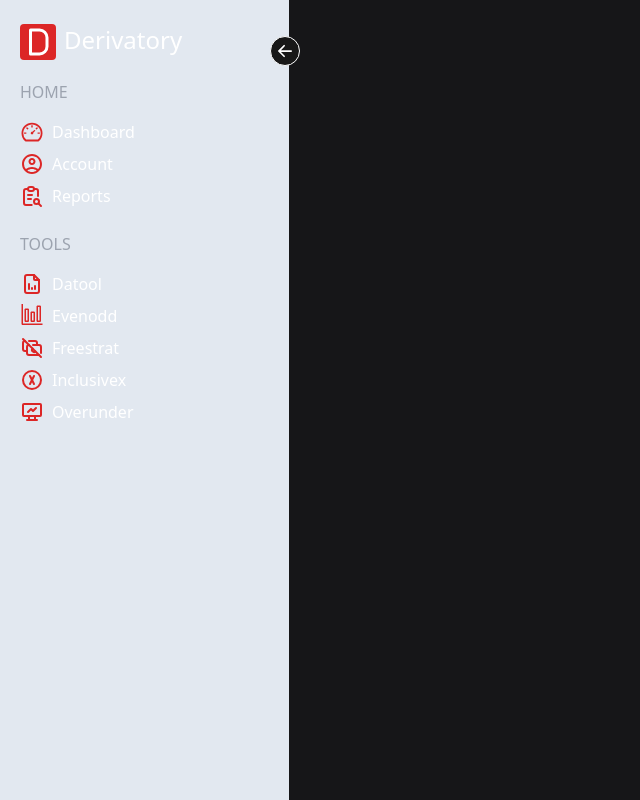
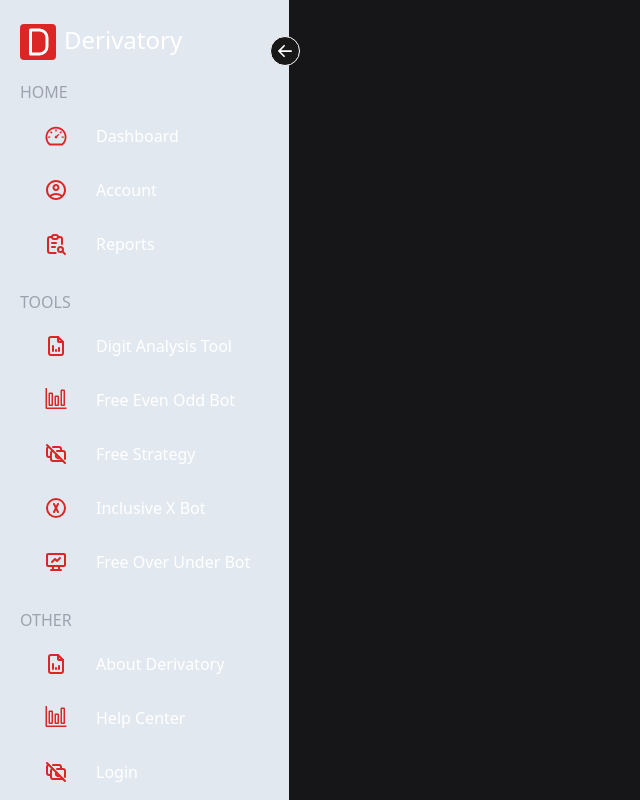
Before and after one commit to ALVIN02-ui/Derivatory1.11, a React (Vite) app: page /help in a window 1280 px wide. Shown: the whole page, without its empty margins (0-640 px from the left). Built offline with nearby package versions, Linux system fonts and the light colour scheme.

Commit message:
added the theme menu

```diff
--- a/src/App.jsx
+++ b/src/App.jsx
@@ -16,6 +16,10 @@
 import Freestrat from "./pages/Tools/Freestrat";
 import Inclusivex from "./pages/Tools/Inclusivex";
 import Overunder from "./pages/Tools/Overunder";
+import ThemeSettings from "./components/ThemeSettings";
+import About from "./pages/Others/About";
+import Help from "./pages/Others/Help";
+import Login from "./pages/Others/Login";
 //Pages
 
 import "./App.css";
@@ -25,7 +29,11 @@
     open,
     setOpen,
     screenSize,
-    setScreenSize
+    setScreenSize,
+    themeSettings,
+    setThemeSettings,
+    currentColor,
+    currentMode,
   } = useStateContext();
 
   useEffect(() => {
@@ -57,6 +65,8 @@
           </div>
 
           <div>
+            {themeSettings && <ThemeSettings />}
+
             <Routes>
               {/* Home*/}
               <Route path="/" element={<Dashboard />} />
@@ -66,12 +76,18 @@
               {/* Home*/}
 
               {/* Tools */}
-              <Route path="/datool" element={<Datool />} />
-              <Route path="/evenodd" element={<Evenodd />} />
-              <Route path="/freestrat" element={<Freestrat/>} />
-              <Route path="/inclusivex" element={<Inclusivex />} />
-              <Route path="/overunder" element={<Overunder />} />
+              <Route path="/digit analysis tool" element={<Datool />} />
+              <Route path="/free even odd bot" element={<Evenodd />} />
+              <Route path="/free strategy" element={<Freestrat/>} />
+              <Route path="/inclusive x bot" element={<Inclusivex />} />
+              <Route path="/free over under bot" element={<Overunder />} />
               {/* Tools */}
+
+              {/* Other */}
+              <Route path="/about" element={<About />} />
+              <Route path="/help" element={<Help />} />
+              <Route path="/login" element={<Login/>} />
+              {/* Other */}
             </Routes>
           </div>
         </div>
--- a/src/components/Sidebar.jsx
+++ b/src/components/Sidebar.jsx
@@ -13,7 +13,8 @@
 import "../App.css";
 
 const Sidebar = () => {
-  const { open, setOpen, screenSize } = useStateContext();
+  const { open, setOpen, screenSize, themeSettings,
+    setThemeSettings } = useStateContext();
 
   const toggleSidebar = () => {
     setOpen(!open);
@@ -24,6 +25,11 @@
       setOpen(false);
     }
   };
+
+  const activeLink =
+    "flex items-center gap-5 pl-4 pt-3 pb-2.5 rounded-lg text-white text-md m-2";
+  const normalLink =
+    "flex items-center gap-5 pl-4 pt-3 pb-2.5 rounded-lg text-md text-gray-700 dark:text-gray-200 dark:hover:text-black hover:bg-light-gray m-2";
 
   return (
     <div
@@ -53,15 +59,36 @@
                   to={`/${link.name}`}
                   key={link.name}
                   onClick={handleCloseSideBar}
-                  className={'flex items-center pt-2'}
+                  style={({ isActive }) => ({
+                    backgroundColor: isActive ? currentColor : "",
+                  })}
+                  className={({ isActive }) =>
+                    isActive ? activeLink : normalLink
+                  }
                 >
                   <span className="text-red-600 text-2xl pr-2">{link.icon}</span>
-                  <span className={`capitalize text-white duration-300  ${!open && "scale-0"}`}>{link.name}</span>
+                  <span className={`capitalize text-white duration-300  ${!open && "hidden"}`}>{link.name}</span>
                 </NavLink>
               ))}
             </div>
           ))}
+
+          <div className="pt-6">
+            <button
+              onClick={() => setThemeSettings(true)}
+              className={"flex"}
+            >
+              <span className="text-red-600 text-2xl pr-2">
+                <BsArrowLeftShort />
+              </span>
+              <span className={`capitalize text-white duration-300 ${!open && "hidden"}`}>
+                Settings
+              </span>
+            </button>
+          </div>
+
         </div>
+
       </div>
     </div>
   );
--- /dev/null
+++ b/src/components/ThemeSettings.jsx
@@ -0,0 +1,89 @@
+import React from "react";
+import { MdOutlineCancel } from "react-icons/md";
+import { BsCheck } from "react-icons/bs";
+
+import { themeColors } from "../nav/links";
+import { useStateContext } from "../contexts/ContextProvider";
+
+const ThemeSettings = () => {
+  const { setColor, setMode, currentMode, currentColor, setThemeSettings } =
+    useStateContext();
+
+  return (
+    <div className="bg-half-transparent w-screen fixed nav-item top-0 right-0">
+      <div className="float-right h-screen dark:text-gray-200 bg-slate-200 dark:bg-slate-900 w-400">
+        <div className="flex justify-between items-center p-4 ml-4">
+          <p className="font-semibold text-xl">Settings</p>
+          <button
+            type="button"
+            onClick={() => setThemeSettings(false)}
+            style={{ color: "rgb(153, 171, 180)", borderRadius: "50%" }}
+            className="text-2xl p-3 hover:drop-shadow-xl hover:bg-light-gray"
+          >
+            <MdOutlineCancel />
+          </button>
+        </div>
+
+        <div className="flex-col border-t-1 border-color p-4 ml-4">
+          <p className="font-semibold text-lg">Theme Options</p>
+
+          <div className="mt-4 ">
+            <input
+              type="radio"
+              id="light"
+              name="theme"
+              value="Light"
+              className="cursor-pointer"
+              onChange={setMode}
+              checked={currentMode === "Light"}
+            />
+            <label htmlFor="light" className="ml-2 text-md cursor-pointer">
+              Light
+            </label>
+          </div>
+
+          <div className="mt-4 ">
+            <input
+              type="radio"
+              id="dark"
+              name="theme"
+              value="Dark"
+              className="cursor-pointer"
+              onChange={setMode}
+              checked={currentMode === "Dark"}
+            />
+            <label htmlFor="dark" className="ml-2 text-md cursor-pointer">
+              Dark
+            </label>
+          </div>
+        </div>
+
+        <div className="flex-col border-t-1 border-color p-4 ml-4">
+          <p className="font-semibold text-lg">Theme Colors</p>
+
+          <div className="flex gap-3 ">
+            {themeColors.map((item, index) => (
+
+                <div className="relative mt-2  cursor-pointer flex gap-5 items-center">
+                  <button
+                    type="button"
+                    className="h-10 w-10 rounded-full cursor-pointer"
+                    style={{ backgroundColor: item.color }}
+                    onClick={() => setColor(item.color)}
+                  >
+                    <BsCheck
+                      className={`ml-2 text-2xl text-white ${
+                        item.color === currentColor ? `block` : `hidden`
+                      }`}
+                    />
+                  </button>
+                </div>
+            ))}
+          </div>
+        </div>
+      </div>
+    </div>
+  );
+};
+
+export default ThemeSettings;
--- a/src/contexts/ContextProvider.jsx
+++ b/src/contexts/ContextProvider.jsx
@@ -5,6 +5,25 @@
 export const ContextProvider = ({ children }) => {
   const [open, setOpen] = useState(true);
   const [screenSize, setScreenSize] = useState(undefined);
+  const [currentColor, setCurrentColor] = useState("#03C9D7");
+  const [currentMode, setCurrentMode] = useState("Light");
+  const [themeSettings, setThemeSettings] = useState(false);
+
+  const setMode = (e) => {
+    setCurrentMode(e.target.value);
+
+    localStorage.setItem("themeMode", e.target.value);
+
+    setThemeSettings(false);
+  };
+
+  const setColor = (color) => {
+    setCurrentColor(color);
+
+    localStorage.setItem("colorMode", color);
+
+    setThemeSettings(false);
+  };
 
   return (
     <StateContext.Provider
@@ -13,6 +32,14 @@
         setOpen,
         screenSize,
         setScreenSize,
+        currentColor,
+        setCurrentColor,
+        currentMode,
+        setCurrentMode,
+        themeSettings,
+        setThemeSettings,
+        setMode,
+        setColor,
       }}
     >
       {children}
--- a/src/nav/links.jsx
+++ b/src/nav/links.jsx
@@ -28,25 +28,70 @@
         title: 'Tools',
         links: [
             {
-                name: 'datool',
+                name: 'digit analysis tool',
                 icon: <TbFileAnalytics />,
             },
             {
-                name: 'evenodd',
+                name: 'free even odd bot',
                 icon: <VscGraph />,
             },
             {
-                name: 'freestrat',
+                name: 'free strategy',
                 icon: <TbCashOff />,
             },
             {
-                name: 'inclusivex',
+                name: 'inclusive x bot',
                 icon: <TbCircleLetterX/>,
             },
             {
-                name: 'overunder',
+                name: 'free over under bot',
                 icon: <TbDeviceAnalytics />,
+            },
+        ]
+    },
+
+    {
+        title: 'Other',
+        links: [
+            {
+                name: 'about derivatory',
+                icon: <TbFileAnalytics />,
+            },
+            {
+                name: 'help center',
+                icon: <VscGraph />,
+            },
+            {
+                name: 'login',
+                icon: <TbCashOff />,
             },
         ]
     }
 ];
+
+export const themeColors = [
+    {
+        name: 'blue-theme',
+        color: '#1A97F5',
+    },
+    {
+        name: 'green-theme',
+        color: '#38FF14',
+    },
+    {
+        name: 'purple-theme',
+        color: '#DF00FE',
+    },
+    {
+        name: 'red-theme',
+        color: '#FF1818',
+    },
+    {
+        name: 'indigo-theme',
+        color: '#1E4DB7',
+    },
+    {
+        color: '#FF6700',
+        name: 'orange-theme',
+    },
+];
--- /dev/null
+++ b/src/pages/Others/About.jsx
@@ -0,0 +1,9 @@
+import React from 'react'
+
+const About = () => {
+  return (
+    <div>About</div>
+  )
+}
+
+export default About
--- /dev/null
+++ b/src/pages/Others/Help.jsx
@@ -0,0 +1,9 @@
+import React from 'react'
+
+const Help = () => {
+  return (
+    <div>Help</div>
+  )
+}
+
+export default Help
--- /dev/null
+++ b/src/pages/Others/Login.jsx
@@ -0,0 +1,9 @@
+import React from 'react'
+
+const Login = () => {
+  return (
+    <div>Login</div>
+  )
+}
+
+export default Login
```
